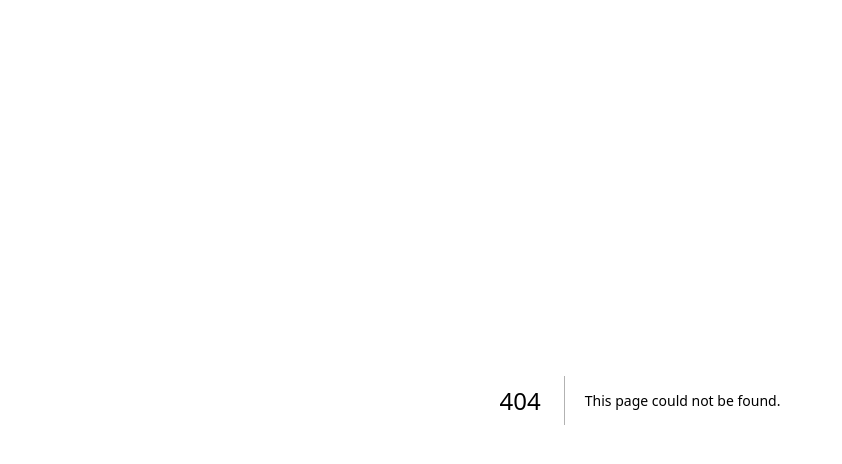
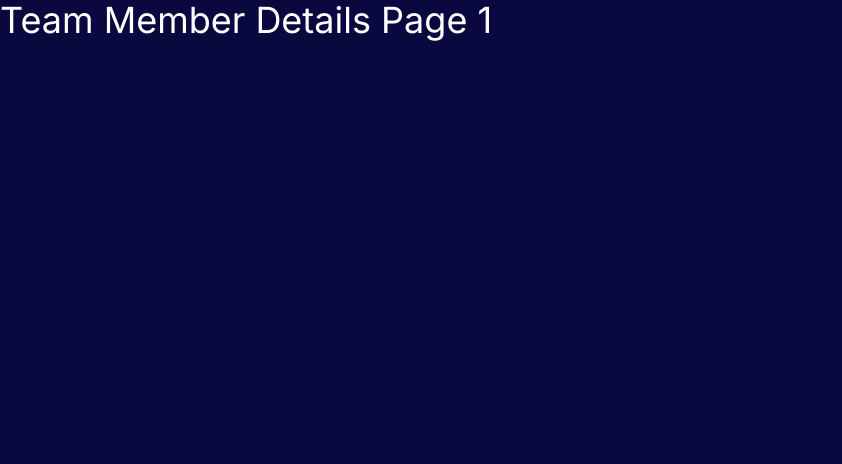
Before and after one commit to Najmul216/my_portfolio_website, a Next.js app: page /about/team/1 in a window 1280 px wide. Before the commit this address had no page. Shown: the top 464 px of the page, without its empty margins (0-842 px from the left). Built offline with nearby package versions, Linux system fonts and the light colour scheme.

Commit message:
Project Setup

```diff
--- /dev/null
+++ b/app/about/page.tsx
@@ -0,0 +1,9 @@
+import React from 'react'
+
+const AboutPage = () => {
+  return (
+    <div className='text-white text-5xl'>AboutPage</div>
+  )
+}
+
+export default AboutPage
--- /dev/null
+++ b/app/about/team/[name]/page.tsx
@@ -0,0 +1,11 @@
+import React from 'react'
+
+const TeamDetailsPage = async ({ params }) => {
+
+    const name = (await params).name;
+  return (
+      <div className='text-white text-4xl'>Team Member Details Page {name}</div>
+  )
+}
+
+export default TeamDetailsPage
--- /dev/null
+++ b/app/about/team/page.tsx
@@ -0,0 +1,9 @@
+import React from 'react'
+
+const TeamPage = () => {
+  return (
+    <div className='text-white text-3xl'>TeamPage inside the AboutPage</div>
+  )
+}
+
+export default TeamPage
--- /dev/null
+++ b/app/components/Home/Home.tsx
@@ -0,0 +1,9 @@
+import React from 'react'
+
+const Home = () => {
+  return (
+    <div className='overflow-hidden text-white'>Home</div>
+  )
+}
+
+export default Home
--- a/app/layout.tsx
+++ b/app/layout.tsx
@@ -8,7 +8,7 @@ const font = Inter({
 })
 
 export const metadata: Metadata = {
-  title: "Md.Nazmul Hasan Chowdhury",
+  title: "Md. Nazmul Hasan Chowdhury",
   description: "Portfolio website create with Next.js 15",
 };
 
@@ -20,7 +20,7 @@ export default function RootLayout({
   return (
     <html lang="en">
       <body
-        className={`${font.className} antialiased bg-[#0c0c4b]`}
+        className={`${font.className} antialiased bg-[#09093f]`}
       >
         {children}
       </body>
--- a/app/page.tsx
+++ b/app/page.tsx
@@ -1,8 +1,9 @@
 import React from 'react'
+import Home from './components/Home/Home';
 
 const HomePage = () => {
   return (
-    <div>HomePage</div>
+    <Home />
   )
 }
 
```
